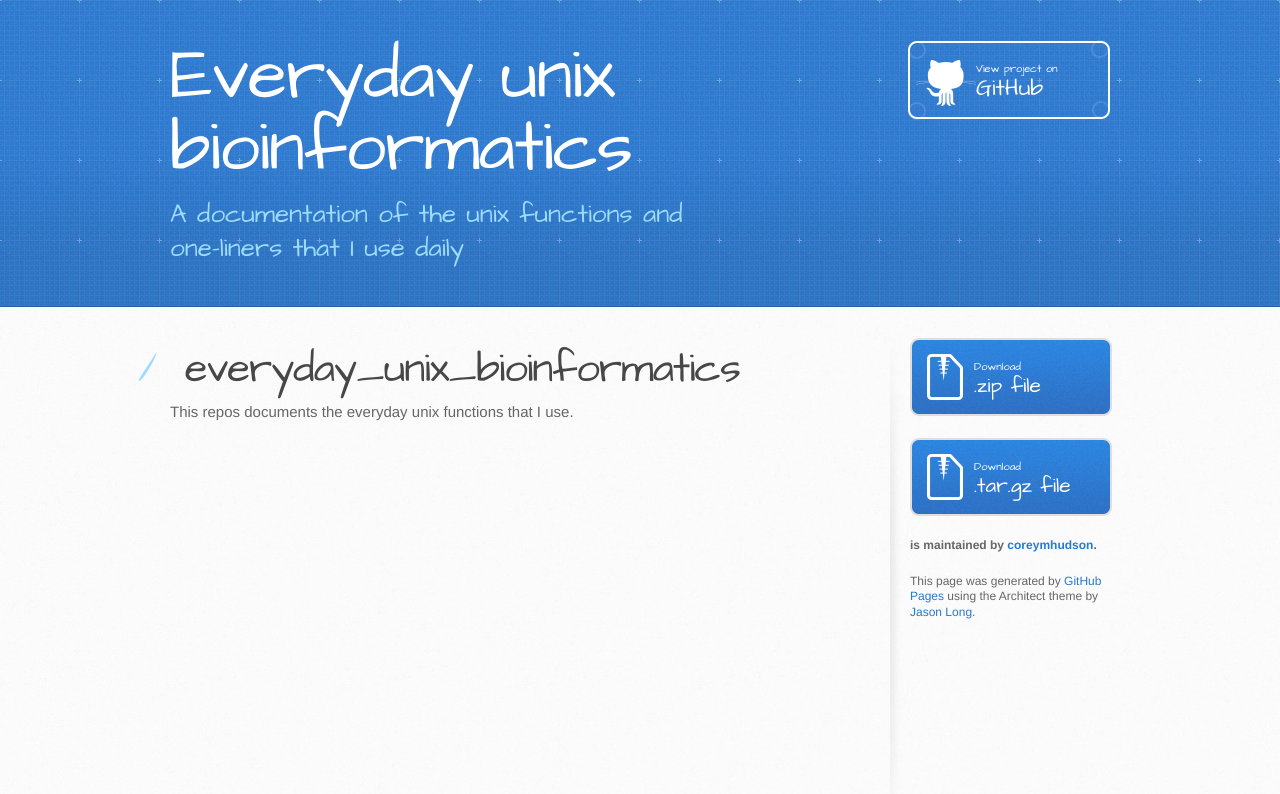
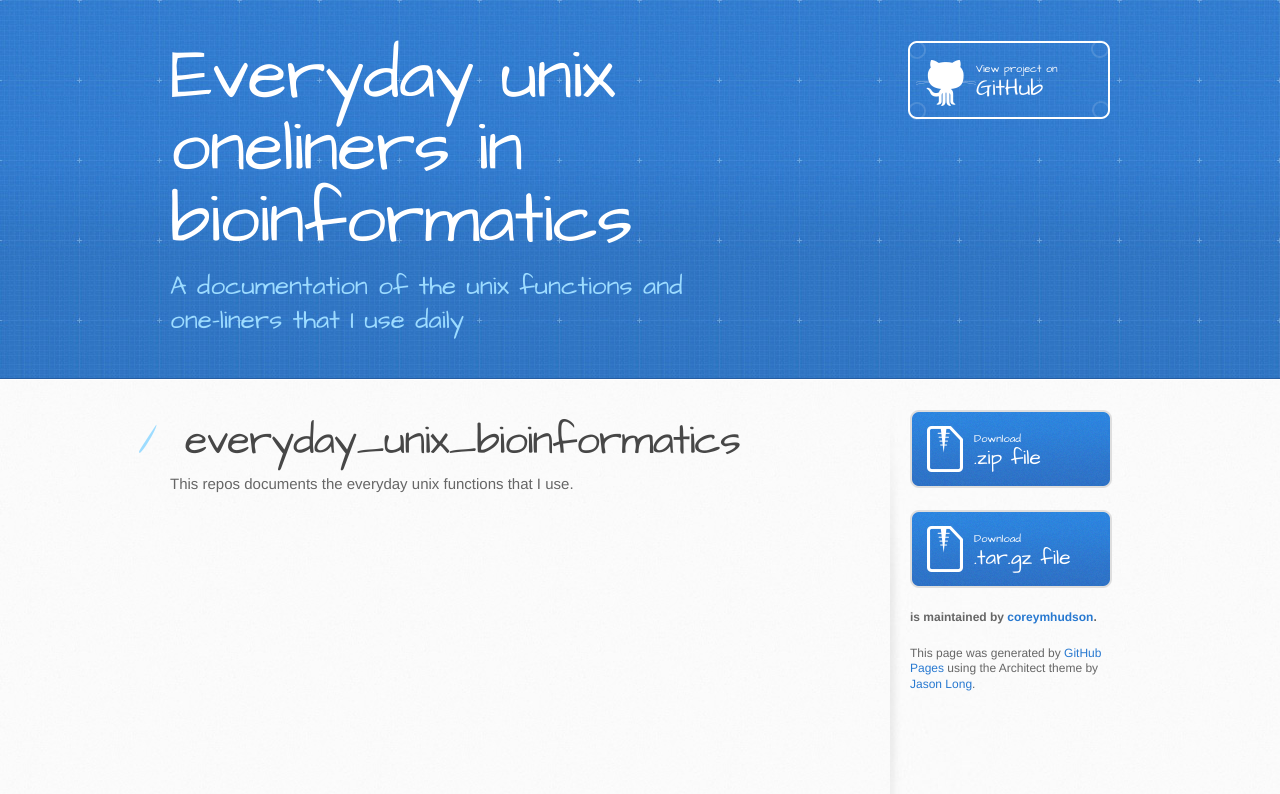
Before and after one commit to coreymhudson/everyday_unix_bioinformatics, a plain HTML site: page index.html in a window 1280 px wide. Drawn offline with Linux system fonts and the light colour scheme.

Commit message:
Update index.html

```diff
--- a/index.html
+++ b/index.html
@@ -19,7 +19,7 @@
   <body>
     <header>
       <div class="inner">
-        <h1>Everyday unix bioinformatics</h1>
+        <h1>Everyday unix oneliners in bioinformatics</h1>
         <h2>A documentation of the unix functions and one-liners that I use daily</h2>
         <a href="https://github.com/coreymhudson/everyday_unix_bioinformatics" class="button"><small>View project on</small> GitHub</a>
       </div>
```
